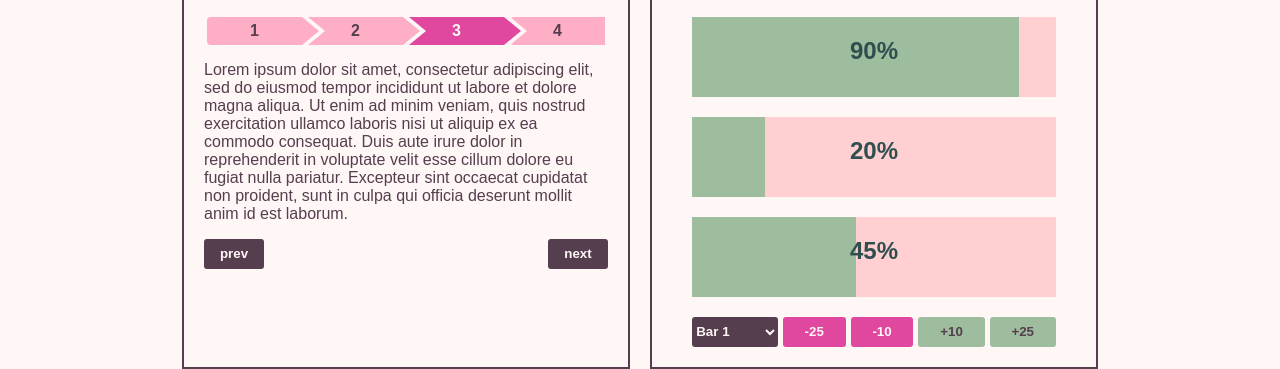
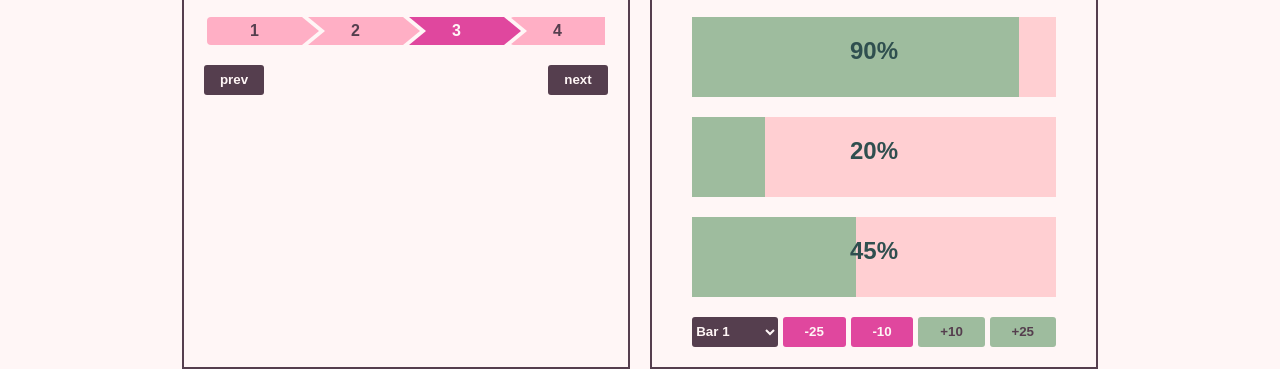
Before and after one commit to Spoonlanding/charles-schwab-coding-challenge, a website: page index.html in a window 1280 px wide. Shown: the part 726-1095 px from the top of the page. Drawn offline with Linux system fonts and the light colour scheme.

Commit message:
Remove lorem ipsum text

```diff
--- a/index.html
+++ b/index.html
@@ -28,12 +28,6 @@
 					<div class="step">3</div>
 					<div class="step">4</div>
 				</div>
-				<p>
-					 Lorem ipsum dolor sit amet, consectetur adipiscing elit, sed do eiusmod tempor incididunt ut labore et dolore magna aliqua.
-					Ut enim ad minim veniam, quis nostrud exercitation ullamco laboris nisi ut aliquip ex ea commodo consequat. Duis aute irure
-					dolor in reprehenderit in voluptate velit esse cillum dolore eu fugiat nulla pariatur. Excepteur sint occaecat cupidatat
-					non proident, sunt in culpa qui officia deserunt mollit anim id est laborum.
-				</p>
 				<div id="step-buttons">
 					<button class="step-button" value="prev">prev</button>
 					<button class="step-button" value="next">next</button>
--- a/problem-1.css
+++ b/problem-1.css
@@ -4,7 +4,7 @@
 }
 
 #progress-indicator {
-  display: flex;
+	display: flex;
 }
 
 .step {
@@ -66,4 +66,5 @@
 #step-buttons {
 	display: flex;
 	justify-content: space-between;
+	margin-top: 20px;
 }
```
